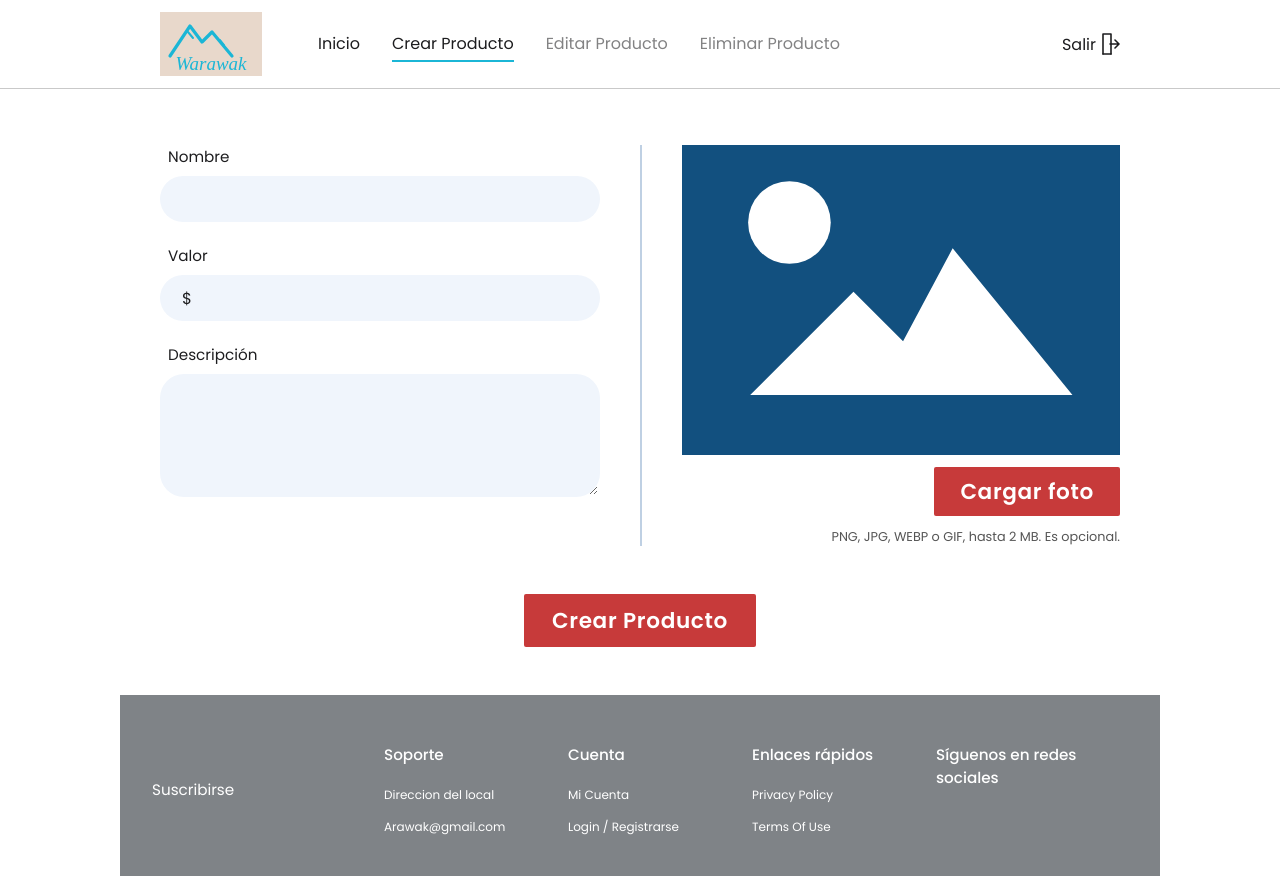
After one commit to ErickBernate/warawak-crud, a Flask app: page /productos/crear in a window 1280 px wide. The commit adds this page. Run offline with Flask 3, Linux system fonts and the light colour scheme; a user stored in the database is signed in.

Commit message:
Crear producto con carga de foto

```diff
--- a/app.py
+++ b/app.py
@@ -1,5 +1,6 @@
-"""Prototipo Warawak: login y listado de productos (Flask + SQLite)."""
+"""Prototipo Warawak: login, listado y creación de productos (Flask + SQLite)."""
 import os
+import uuid
 
 from flask import Flask, flash, redirect, render_template, request, url_for
 from flask_login import (
@@ -16,6 +17,13 @@ from werkzeug.security import check_password_hash, generate_password_hash
 app = Flask(__name__)
 app.config["SECRET_KEY"] = os.environ.get("SECRET_KEY", "cambia-esta-clave-en-produccion")
 app.config["SQLALCHEMY_DATABASE_URI"] = "sqlite:///warawak.db"
+app.config["MAX_CONTENT_LENGTH"] = 3 * 1024 * 1024  # tope de toda la petición
+
+CARPETA_IMAGENES = os.path.join(app.static_folder, "img", "productos")
+os.makedirs(CARPETA_IMAGENES, exist_ok=True)
+EXTENSIONES_PERMITIDAS = {"png", "jpg", "jpeg", "webp", "gif"}
+MAX_IMAGEN_BYTES = 2 * 1024 * 1024
+MAX_VALOR = 100_000_000
 
 db = SQLAlchemy(app)
 login_manager = LoginManager(app)
@@ -85,6 +93,32 @@ with app.app_context():
     sembrar_datos()
 
 
+# ---------------------------------------------------------------- validaciones
+def interpretar_valor(texto):
+    """'12.000', '$ 12000' o '12000' -> 12000. Devuelve None si no es válido."""
+    limpio = texto.replace("$", "").replace(".", "").replace(",", "").replace(" ", "")
+    if not (limpio.isascii() and limpio.isdigit()):
+        return None
+    valor = int(limpio)
+    return valor if 0 < valor < MAX_VALOR else None
+
+
+def extension_de(nombre_archivo):
+    return nombre_archivo.rsplit(".", 1)[-1].lower() if "." in nombre_archivo else ""
+
+
+def validar_foto(foto):
+    """Devuelve un mensaje de error, o None si la foto es válida."""
+    if extension_de(foto.filename) not in EXTENSIONES_PERMITIDAS:
+        return "Formato no permitido. Usa PNG, JPG, WEBP o GIF."
+    foto.seek(0, os.SEEK_END)
+    tamano = foto.tell()
+    foto.seek(0)
+    if tamano > MAX_IMAGEN_BYTES:
+        return "La imagen pesa más de 2 MB. Elige una más liviana."
+    return None
+
+
 # ---------------------------------------------------------------- rutas
 @app.route("/")
 def raiz():
@@ -124,5 +158,70 @@ def inicio():
     return render_template("inicio.html", productos=productos)
 
 
+@app.route("/productos/crear", methods=["GET", "POST"])
+@login_required
+def crear():
+    errores, datos = {}, {}
+
+    if request.method == "POST":
+        datos = {
+            campo: request.form.get(campo, "").strip()
+            for campo in ("nombre", "valor", "descripcion")
+        }
+
+        if not datos["nombre"]:
+            errores["nombre"] = "Escribe el nombre del producto."
+        elif len(datos["nombre"]) > 120:
+            errores["nombre"] = "El nombre admite hasta 120 caracteres."
+
+        valor = interpretar_valor(datos["valor"])
+        if valor is None:
+            errores["valor"] = (
+                "Escribe un valor mayor que cero y menor a 100.000.000, "
+                "solo con números (ejemplo: 12000 o 12.000)."
+            )
+
+        if len(datos["descripcion"]) > 500:
+            errores["descripcion"] = "La descripción admite hasta 500 caracteres."
+
+        foto = request.files.get("foto")
+        hay_foto = bool(foto and foto.filename)
+        if hay_foto:
+            error_foto = validar_foto(foto)
+            if error_foto:
+                errores["foto"] = error_foto
+
+        if not errores:
+            nombre_imagen = None
+            if hay_foto:
+                nombre_imagen = f"{uuid.uuid4().hex}.{extension_de(foto.filename)}"
+                foto.save(os.path.join(CARPETA_IMAGENES, nombre_imagen))
+
+            db.session.add(
+                Producto(
+                    nombre=datos["nombre"],
+                    valor=valor,
+                    descripcion=datos["descripcion"],
+                    imagen=nombre_imagen,
+                )
+            )
+            db.session.commit()
+            flash(f"Producto creado: {datos['nombre']}.", "success")
+            return redirect(url_for("inicio"))
+
+        if hay_foto:
+            flash("Revisa el formulario. Vuelve a elegir la foto, porque el navegador no la conserva.", "error")
+        else:
+            flash("Revisa los campos marcados e intenta de nuevo.", "error")
+
+    return render_template("crear.html", errores=errores, datos=datos)
+
+
+@app.errorhandler(413)
+def peticion_muy_grande(_error):
+    flash("La imagen supera el tamaño permitido (2 MB). Elige una más liviana.", "error")
+    return redirect(url_for("crear"))
+
+
 if __name__ == "__main__":
     app.run(debug=True)
--- a/static/css/style.css
+++ b/static/css/style.css
@@ -1,7 +1,7 @@
 :root {
   --arena: #E8D8CB;
   --turquesa: #1BB6D6;
-  --rojo: #D94444;
+  --rojo: #C73A3A;
   --azul: #2F3A9E;
   --campo: #F0F5FC;
   --panel: #D9D9D9;
@@ -122,6 +122,40 @@ a { color: inherit; }
 .aviso { margin: 0; padding: 10px 14px; border-radius: 8px; font-size: .9rem; }
 .aviso-error { background: #fbe3e3; color: #7a1f1f; }
 .aviso-message { background: #e3effb; color: #1f3f7a; }
+.aviso-success { background: #e1f4e6; color: #1c5a2e; }
+.contenido > .aviso { margin-bottom: 20px; }
+
+
+/* crear producto */
+.crear { padding-top: 24px; }
+.crear-grid { display: grid; grid-template-columns: 1fr 1fr; gap: 0; align-items: start; }
+.crear-campos { padding-right: 40px; display: flex; flex-direction: column; gap: 22px; }
+.grupo { display: flex; flex-direction: column; gap: 8px; }
+.grupo label { font-size: .95rem; padding-left: 8px; }
+.campo-area { height: auto; min-height: 110px; padding: 14px 20px; border-radius: 24px; resize: vertical; line-height: 1.5; }
+.campo-moneda {
+  display: flex; align-items: center; gap: 10px;
+  height: 46px; padding: 0 20px; border: 2px solid transparent; border-radius: 23px; background: var(--campo);
+}
+.campo-moneda:focus-within { border-color: var(--azul); }
+.campo-moneda input { flex: 1; min-width: 0; border: 0; background: transparent; font: inherit; font-size: .95rem; color: var(--tinta); outline: none; }
+.campo-moneda.con-error, .campo[aria-invalid="true"] { border-color: var(--rojo); }
+.error { margin: 0; padding-left: 8px; font-size: .85rem; color: #9b2222; }
+.ayuda { margin: 0; font-size: .8rem; color: #555; text-align: center; overflow-wrap: anywhere; }
+
+.crear-foto { border-left: 2px solid #bfd0e3; padding-left: 40px; display: flex; flex-direction: column; align-items: flex-end; gap: 12px; }
+.vista-previa { width: 100%; aspect-ratio: 424 / 300; background: #12507F; overflow: hidden; }
+.vista-previa svg, .vista-previa img { display: block; width: 100%; height: 100%; }
+.vista-previa img { object-fit: cover; }
+.vista-previa [hidden] { display: none; }
+.crear-foto .ayuda { align-self: stretch; text-align: right; }
+
+.boton-rojo {
+  padding: 8px 26px; border: 0; border-radius: 2px; background: var(--rojo); color: #fff;
+  font: inherit; font-size: 1.35rem; font-weight: 600; letter-spacing: .03em; cursor: pointer;
+}
+.boton-rojo:hover { background: #ac2f2f; }
+.boton-crear { display: block; margin: 48px auto 0; padding: 10px 28px; }
 
 /* ---------- pie ---------- */
 .pie { background: var(--pie); color: #fff; margin: 0 auto; width: 100%; max-width: calc(var(--ancho) + 40px); }
@@ -142,4 +176,8 @@ a { color: inherit; }
   .login { grid-template-columns: 1fr; }
   .login-foto { min-height: 220px; }
   .pie-interno { grid-template-columns: 1fr 1fr; }
+  .crear-grid { grid-template-columns: 1fr; gap: 28px; }
+  .crear-campos { padding-right: 0; }
+  .crear-foto { border-left: 0; padding-left: 0; align-items: stretch; }
+  .crear-foto .ayuda { text-align: center; }
 }
--- /dev/null
+++ b/static/js/crear.js
@@ -0,0 +1,42 @@
+(function () {
+  var MAX_BYTES = 2 * 1024 * 1024;
+  var entrada = document.getElementById("foto");
+  var boton = document.getElementById("boton-foto");
+  var imagen = document.getElementById("vista-previa-imagen");
+  var icono = document.getElementById("vista-previa-icono");
+  var ayuda = document.getElementById("ayuda-foto");
+  var ayudaOriginal = ayuda.textContent;
+  var urlActual = null;
+
+  function restaurar(mensaje) {
+    entrada.value = "";
+    imagen.hidden = true;
+    icono.hidden = false;
+    ayuda.textContent = mensaje || ayudaOriginal;
+  }
+
+  boton.addEventListener("click", function () {
+    entrada.click();
+  });
+
+  entrada.addEventListener("change", function () {
+    var archivo = entrada.files && entrada.files[0];
+    if (urlActual) {
+      URL.revokeObjectURL(urlActual);
+      urlActual = null;
+    }
+    if (!archivo) {
+      restaurar();
+      return;
+    }
+    if (archivo.size > MAX_BYTES) {
+      restaurar("La imagen pesa más de 2 MB. Elige una más liviana.");
+      return;
+    }
+    urlActual = URL.createObjectURL(archivo);
+    imagen.src = urlActual;
+    imagen.hidden = false;
+    icono.hidden = true;
+    ayuda.textContent = archivo.name;
+  });
+})();
--- /dev/null
+++ b/templates/_avisos.html
@@ -0,0 +1,5 @@
+{% with mensajes = get_flashed_messages(with_categories=true) %}
+  {% for categoria, mensaje in mensajes %}
+    <p class="aviso aviso-{{ categoria }}" role="{{ 'alert' if categoria == 'error' else 'status' }}">{{ mensaje }}</p>
+  {% endfor %}
+{% endwith %}
--- /dev/null
+++ b/templates/_menu.html
@@ -0,0 +1,10 @@
+<nav class="menu" aria-label="Principal">
+  <a href="{{ url_for('inicio') }}" {% if request.endpoint == 'inicio' %}aria-current="page"{% endif %}>Inicio</a>
+  <a href="{{ url_for('crear') }}" {% if request.endpoint == 'crear' %}aria-current="page"{% endif %}>Crear Producto</a>
+  <span class="pendiente" title="Próximamente">Editar Producto</span>
+  <span class="pendiente" title="Próximamente">Eliminar Producto</span>
+</nav>
+<a class="salir" href="{{ url_for('logout') }}">
+  Salir
+  <svg width="18" height="22" viewBox="0 0 18 22" fill="none" stroke="currentColor" stroke-width="1.6" stroke-linecap="round" stroke-linejoin="round" aria-hidden="true"><path d="M1 21V1h8v20"/><path d="M1 21h8"/><path d="M9 11h8M14 7l4 4-4 4" transform="translate(-1 0)"/></svg>
+</a>
--- /dev/null
+++ b/templates/crear.html
@@ -0,0 +1,60 @@
+{% extends "base.html" %}
+{% block titulo %}Crear producto · Warawak{% endblock %}
+{% block menu %}{% include "_menu.html" %}{% endblock %}
+
+{% block contenido %}
+<h1 class="solo-lectores">Crear producto</h1>
+{% include "_avisos.html" %}
+
+<form method="post" enctype="multipart/form-data" class="crear" novalidate>
+  <div class="crear-grid">
+    <div class="crear-campos">
+      <div class="grupo">
+        <label for="nombre">Nombre</label>
+        <input class="campo" type="text" id="nombre" name="nombre" maxlength="120"
+               value="{{ datos.get('nombre', '') }}" required
+               {% if errores.nombre %}aria-invalid="true" aria-describedby="error-nombre"{% endif %}>
+        {% if errores.nombre %}<p class="error" id="error-nombre">{{ errores.nombre }}</p>{% endif %}
+      </div>
+
+      <div class="grupo">
+        <label for="valor">Valor</label>
+        <div class="campo-moneda {% if errores.valor %}con-error{% endif %}">
+          <span aria-hidden="true">$</span>
+          <input type="text" id="valor" name="valor" inputmode="numeric" autocomplete="off"
+                 value="{{ datos.get('valor', '') }}" required
+                 {% if errores.valor %}aria-invalid="true" aria-describedby="error-valor"{% endif %}>
+        </div>
+        {% if errores.valor %}<p class="error" id="error-valor">{{ errores.valor }}</p>{% endif %}
+      </div>
+
+      <div class="grupo">
+        <label for="descripcion">Descripción</label>
+        <textarea class="campo campo-area" id="descripcion" name="descripcion" rows="4" maxlength="500"
+                  {% if errores.descripcion %}aria-invalid="true" aria-describedby="error-descripcion"{% endif %}>{{ datos.get('descripcion', '') }}</textarea>
+        {% if errores.descripcion %}<p class="error" id="error-descripcion">{{ errores.descripcion }}</p>{% endif %}
+      </div>
+    </div>
+
+    <div class="crear-foto">
+      <div class="vista-previa" id="vista-previa">
+        <svg id="vista-previa-icono" viewBox="0 0 424 300" role="img" aria-label="Aún no has cargado una foto">
+          <rect width="424" height="300" fill="#12507F"/>
+          <circle cx="104" cy="75" r="40" fill="#fff"/>
+          <path d="M66 242 L166 142 L214 190 L262 100 L378 242 Z" fill="#fff"/>
+        </svg>
+        <img id="vista-previa-imagen" alt="Vista previa de la foto elegida" hidden>
+      </div>
+
+      <input type="file" id="foto" name="foto" accept="image/png,image/jpeg,image/webp,image/gif" hidden>
+      <button type="button" class="boton-rojo" id="boton-foto">Cargar foto</button>
+      <p class="ayuda" id="ayuda-foto">PNG, JPG, WEBP o GIF, hasta 2 MB. Es opcional.</p>
+      {% if errores.foto %}<p class="error" id="error-foto">{{ errores.foto }}</p>{% endif %}
+    </div>
+  </div>
+
+  <button type="submit" class="boton-rojo boton-crear">Crear Producto</button>
+</form>
+
+<script src="{{ url_for('static', filename='js/crear.js') }}"></script>
+{% endblock %}
```
Also changed, not shown: templates/inicio.html (+2 -12 lines).
